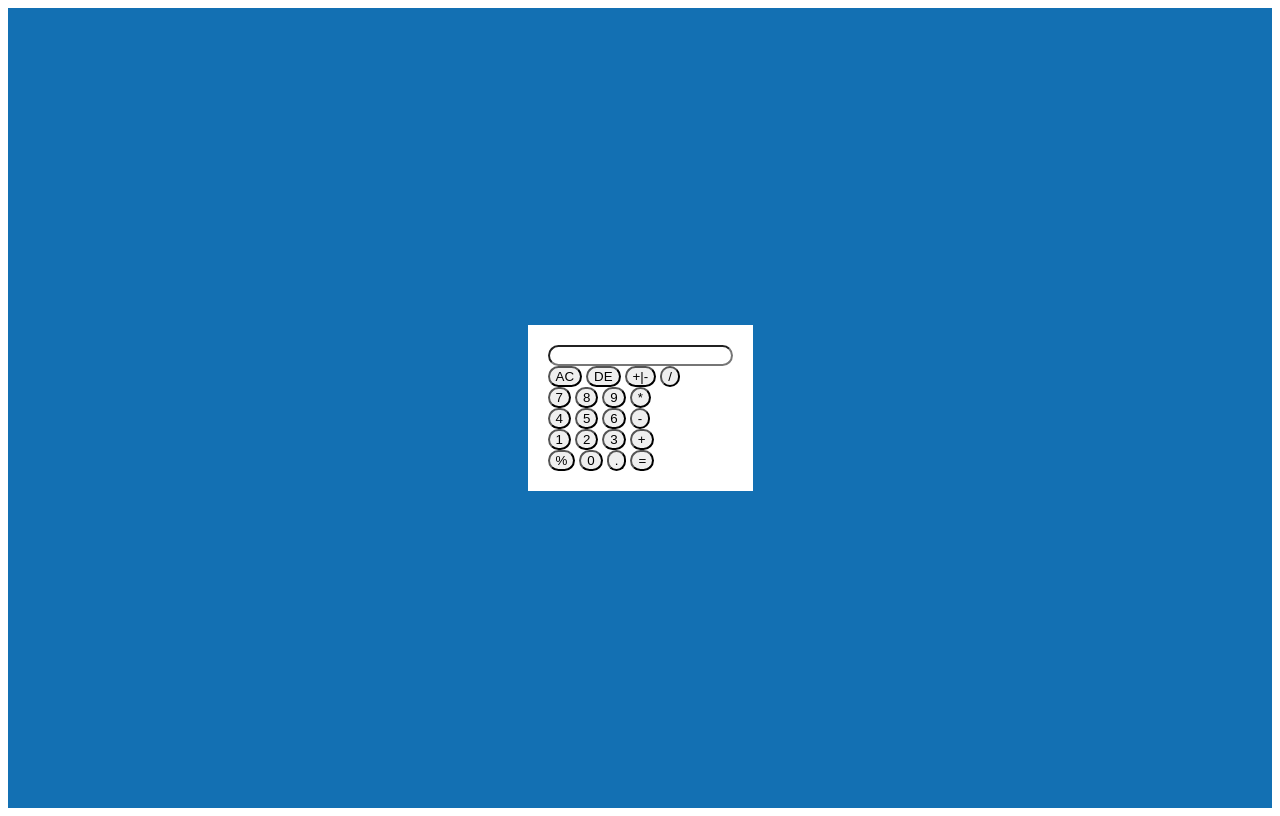
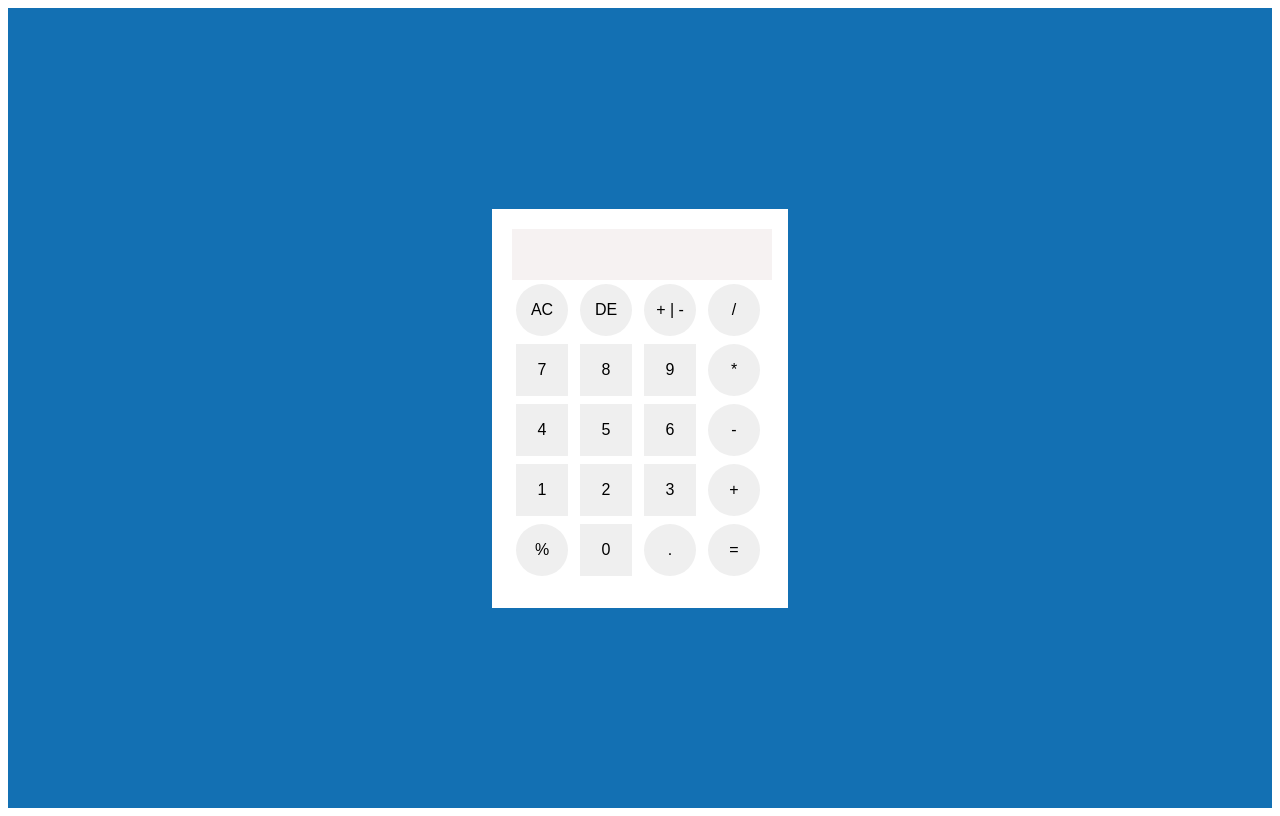
Before and after one commit to ToBeginToPonderOver/Calculator, a plain HTML site: page index.html in a window 1280 px wide. Drawn offline with Linux system fonts and the light colour scheme.

Commit message:
almost done

```diff
--- a/index.html
+++ b/index.html
@@ -9,42 +9,38 @@
 <body>
     <div class="container">
         <div class="calculator">
-            <form>
-                <div>
-                    <input type="text" name="display">
+            <div>
+                <input type="text" class="display">
+
+                <div class="button">
+                    <button data-value="AC" class="operator">AC</button>
+                    <button data-value="DE" class="operator">DE</button>
+                    <button data-value="+ | -" class="operator">+ | -</button>
+                    <button data-value="/" class="operator">/</button>
+
+                    <button data-value="7" class="num">7</button>
+                    <button data-value="8" class="num">8</button>
+                    <button data-value="9" class="num">9</button>
+                    <button data-value="*" class="operator">*</button>
+
+                    <button data-value="4" class="num">4</button>
+                    <button data-value="5" class="num">5</button>
+                    <button data-value="6" class="num">6</button>
+                    <button data-value="-" class="operator">-</button>
+
+                    <button data-value="1" class="num">1</button>
+                    <button data-value="2" class="num">2</button>
+                    <button data-value="3" class="num">3</button>
+                    <button data-value="+" class="operator">+</button>
+
+                    <button data-value="%" class="operator">%</button>
+                    <button data-value="0" class="num">0</button>
+                    <button data-value="." class="operator">.</button>
+                    <button data-value="=" class="operator">=</button>
                 </div>
-                <div>
-                    <input type="button" value="AC">
-                    <input type="button" value="DE">
-                    <input type="button" value="+|-">
-                    <input type="button" value="/">
-                </div>
-                <div>
-                    <input type="button" value="7">
-                    <input type="button" value="8">
-                    <input type="button" value="9">
-                    <input type="button" value="*">
-                </div>
-                <div>
-                    <input type="button" value="4">
-                    <input type="button" value="5">
-                    <input type="button" value="6">
-                    <input type="button" value="-">
-                </div>
-                <div>
-                    <input type="button" value="1">
-                    <input type="button" value="2">
-                    <input type="button" value="3">
-                    <input type="button" value="+">
-                </div>
-                <div>
-                    <input type="button" value="%">
-                    <input type="button" value="0">
-                    <input type="button" value=".">
-                    <input type="button" value="=">
-                </div>
-            </form>
+            </div>
         </div>
     </div>
+    <script src="main.js"></script>
 </body>
 </html>
--- a/main.js
+++ b/main.js
@@ -0,0 +1,23 @@
+let string = "";
+let buttons = document.querySelectorAll('.button')
+
+buttons.forEach((button) => {
+    button.addEventListener('click', (e) => {
+        if (e.target.innerHTML === '=') {
+            string = eval(string);
+            document.querySelector('input').value = string;
+        }
+        else if (e.target.innerHTML === 'AC') {
+            string = "";
+            document.querySelector('input').value = string;
+        }
+        else if (e.target.innerHTML === 'DE') {
+            string = string.toString().slice(0, -1);
+            document.querySelector('input').value = string;
+        }
+        else if (e.target.innerHTML !== '') {
+            string = string + e.target.innerHTML;
+            document.querySelector('input').value = string;
+        }
+    });
+});
--- a/style.css
+++ b/style.css
@@ -10,9 +10,37 @@
 .calculator{
     background: #ffffff;
     padding: 20px;
+    width: 256px;
+    height: 359px;
 }
 
-.calculator form input{
+.num{
+    border: 0;
+    outline: 0;
+    width: 52px;
+    height: 52px;
+    font-size: 16px;
+    cursor: pointer;
+    margin: 4px;
+}
+.operator{
     border-radius: 100px;
+    border: 0;
+    outline: 0;
+    width: 52px;
+    height: 52px;
+    font-size: 16px;
+    cursor: pointer;
+    margin: 4px;
+}
 
+.display{
+    outline: none;
+    border: none;
+    text-align: right;
+    margin-bottom: 0px 10px;
+    width: 100%;
+    height: 49px;
+    background: #f6f2f2;
+    font-size: 25px;
 }
```
